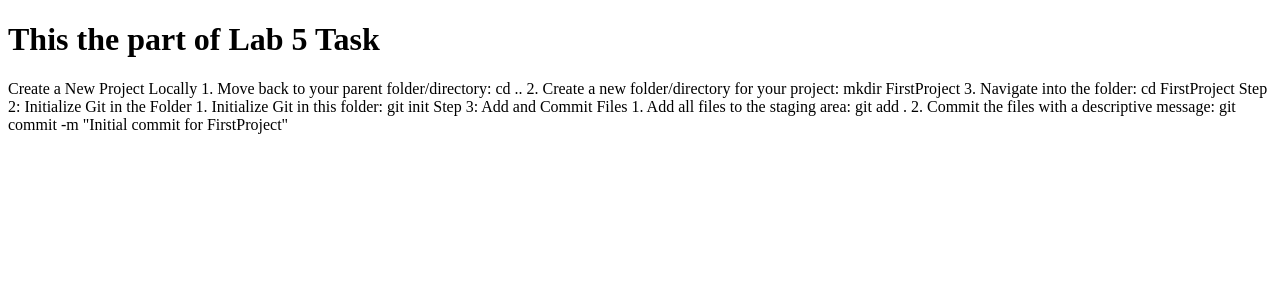
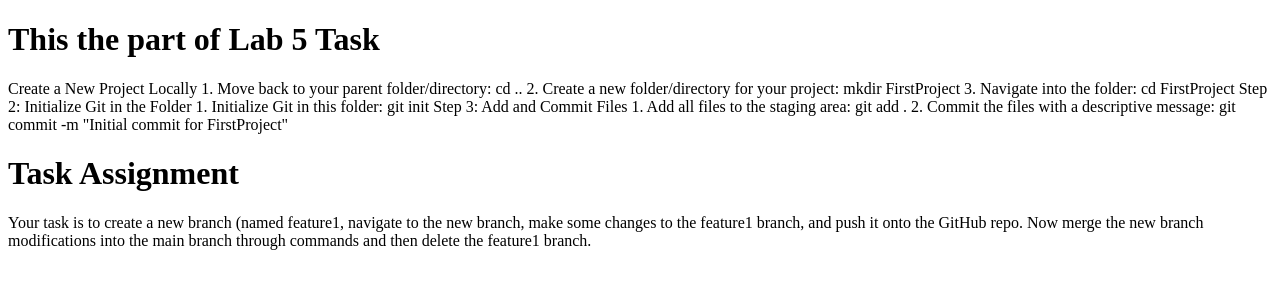
Before and after one commit to eshaniaz09/SCM_lab05, a plain HTML site: page index.html in a window 1280 px wide. Drawn offline with Linux system fonts and the light colour scheme.

Commit message:
make changes to new branch feacture1

```diff
--- a/index.html
+++ b/index.html
@@ -24,5 +24,12 @@
             2.	Commit the files with a descriptive message:
             git commit -m "Initial commit for FirstProject"
     </p>
+    <h1>Task Assignment</h1>
+    <p>
+        Your task is to create a new branch (named feature1, navigate to the new
+         branch, make some changes to the feature1 branch, and push it onto the
+         GitHub repo. Now merge the new branch modifications into the main branch
+          through commands and then delete the feature1 branch.
+    </p>
 </body>
 </html>
```
